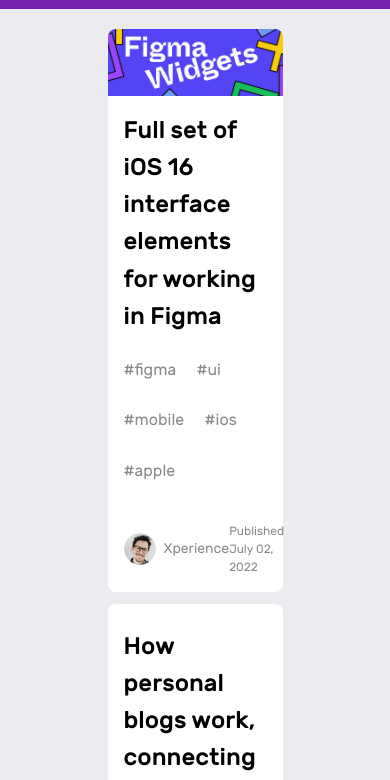
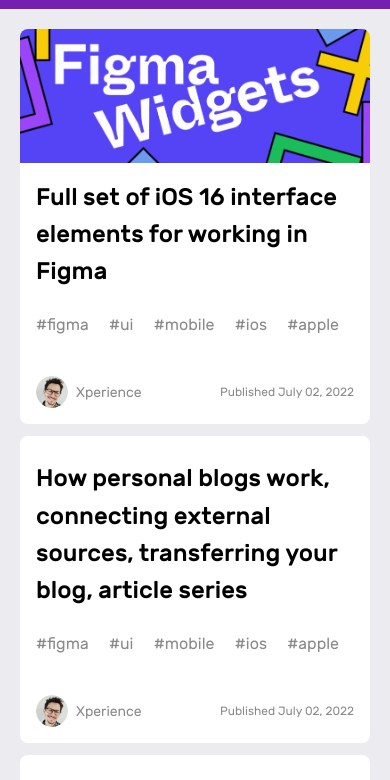
Before and after one commit to Rostick0/new_blog, a website: page app/index.html in a window 390 px wide. Shown: the part 51-831 px from the top of the page. Drawn offline with nearby package versions, Linux system fonts and the light colour scheme; some packages are replaced by stand-ins of ours; files that its build step writes are made by us from their sources; a script that the page names is missing.

Commit message:
fix mobile

```diff
--- a/app/source/scss/style.scss
+++ b/app/source/scss/style.scss
@@ -53,6 +53,10 @@
 @media (max-width: 1024px) {
     .page {
         display: block;
+
+        .content {
+            max-width: 100%;
+        }
     }
 }
 
```
Also changed, not shown: app/css/style.css.
